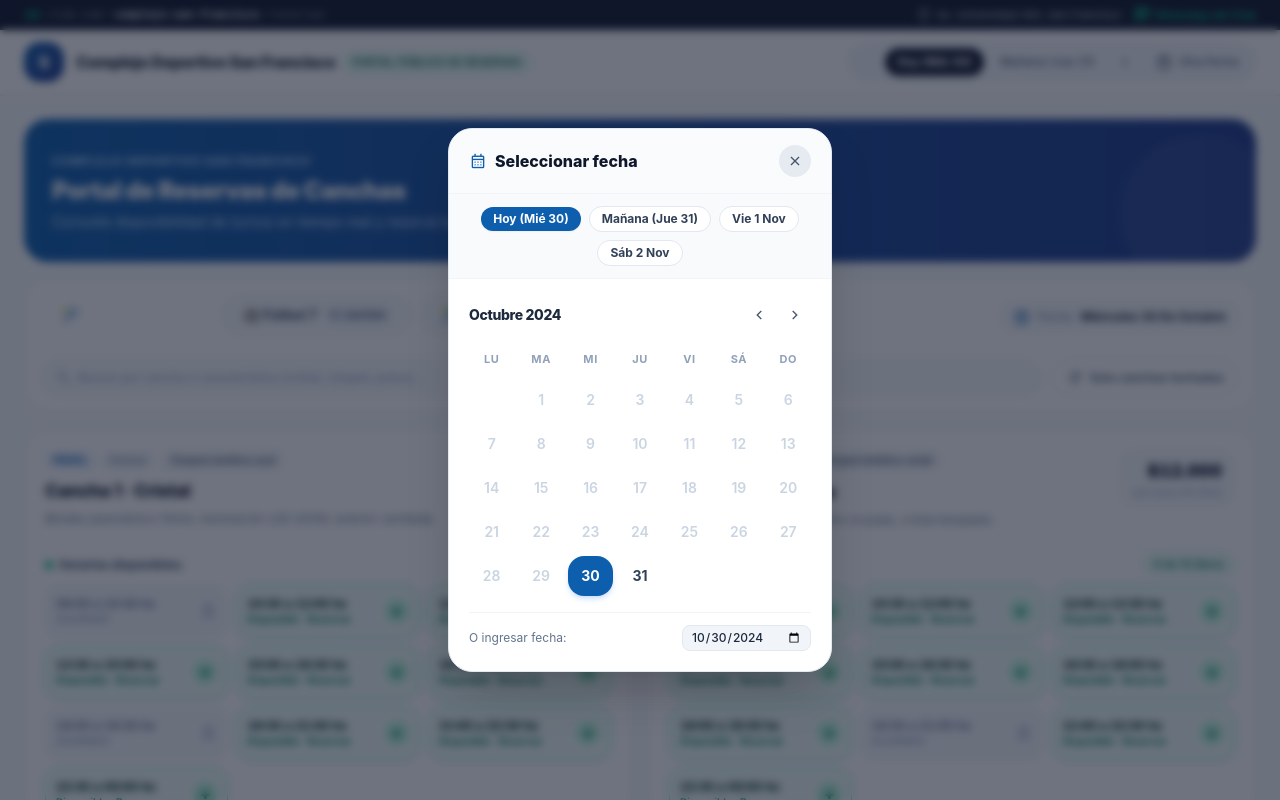
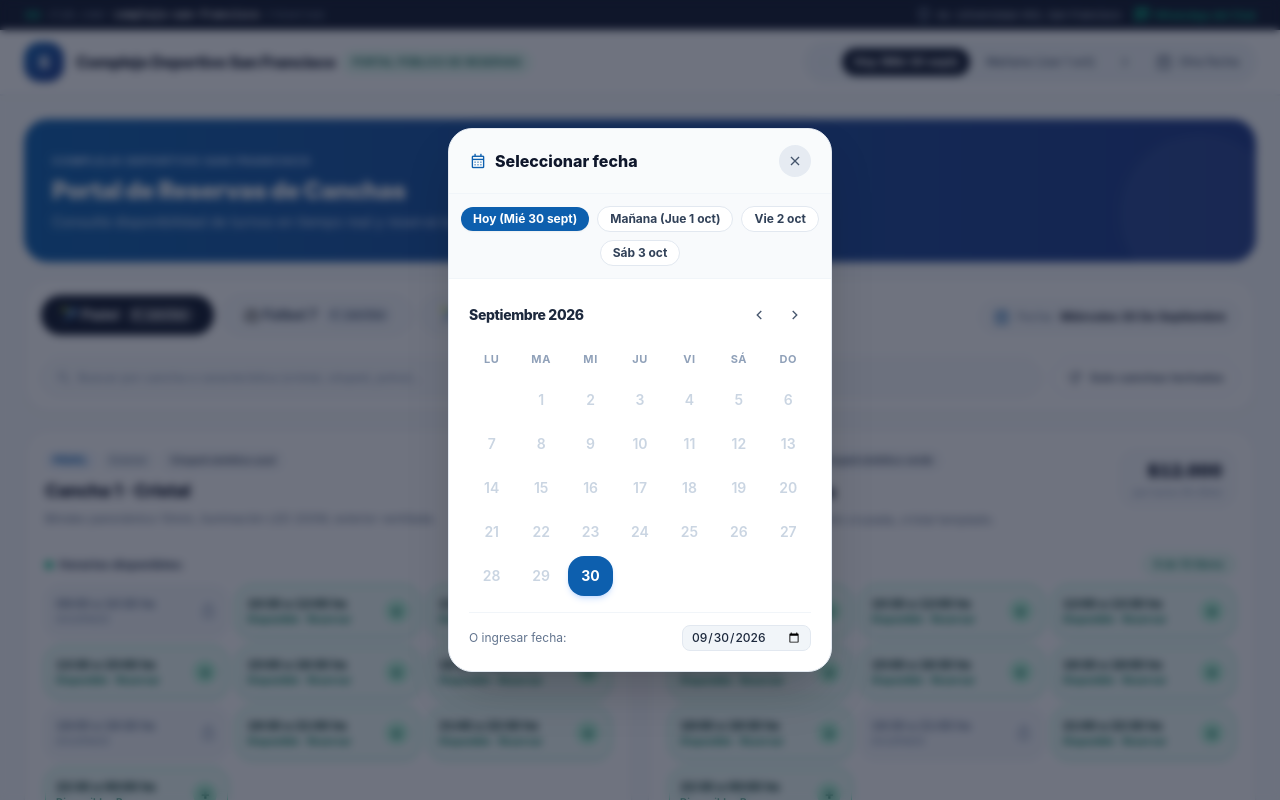
Before and after one commit to NahuelAttar/ASOCIARG-Reservas-Deportivas, a React (Vite) app: page / in a window 1280 px wide. Both pictures are taken after a click on the button "Abrir calendario para elegir otra fecha". Shown: the top 800 px of the page. Built offline with nearby package versions, Linux system fonts and the light colour scheme.

Commit message:
fix: sincronizar fecha actual dinamica de hoy y corregir pantalla en blanco al cambiar de deporte

```diff
--- a/src/App.tsx
+++ b/src/App.tsx
@@ -13,7 +13,58 @@ import {
 import { Court, CustomerData, PublicReservation } from './types';
 import { PORTAL_BASE_TODAY } from './utils/dateUtils';
 
-export default function App() {
+interface ErrorBoundaryProps {
+  children: React.ReactNode;
+}
+
+interface ErrorBoundaryState {
+  hasError: boolean;
+}
+
+class ErrorBoundary extends React.Component<ErrorBoundaryProps, ErrorBoundaryState> {
+  constructor(props: ErrorBoundaryProps) {
+    super(props);
+    this.state = { hasError: false };
+  }
+
+  static getDerivedStateFromError(): ErrorBoundaryState {
+    return { hasError: true };
+  }
+
+  componentDidCatch(error: Error, errorInfo: React.ErrorInfo) {
+    console.error('ErrorBoundary caught:', error, errorInfo);
+  }
+
+  render() {
+    if (this.state.hasError) {
+      return (
+        <div className="min-h-screen bg-slate-50 flex items-center justify-center p-6 text-center">
+          <div className="max-w-md bg-white p-8 rounded-3xl border border-slate-200 shadow-md flex flex-col items-center gap-3">
+            <span className="material-symbols-outlined text-4xl text-[#0D5FAE]">
+              sports_tennis
+            </span>
+            <h2 className="text-base font-bold text-slate-800">
+              Reiniciar vista del portal
+            </h2>
+            <p className="text-xs text-slate-500 leading-relaxed">
+              Ocurrió un inconveniente temporal al cambiar de sección. Podés reiniciar la vista para continuar reservando.
+            </p>
+            <button
+              type="button"
+              onClick={() => this.setState({ hasError: false })}
+              className="mt-2 px-6 py-2.5 rounded-full bg-[#0D5FAE] text-white font-extrabold text-xs cursor-pointer shadow-xs"
+            >
+              Volver a cargar
+            </button>
+          </div>
+        </div>
+      );
+    }
+    return this.props.children;
+  }
+}
+
+function PortalApp() {
   const [club] = useState(MOCK_CLUB);
   const [currentDate, setCurrentDate] = useState<string>(PORTAL_BASE_TODAY);
   const [courts] = useState<Court[]>(INITIAL_COURTS);
@@ -196,3 +247,11 @@ export default function App() {
     </div>
   );
 }
+
+export default function App() {
+  return (
+    <ErrorBoundary>
+      <PortalApp />
+    </ErrorBoundary>
+  );
+}
--- a/src/components/DatePickerModal.tsx
+++ b/src/components/DatePickerModal.tsx
@@ -1,6 +1,6 @@
-import React, { useState } from 'react';
+import React, { useState, useEffect } from 'react';
 import { motion, AnimatePresence } from 'motion/react';
-import { PORTAL_BASE_TODAY, isPastDate } from '../utils/dateUtils';
+import { PORTAL_BASE_TODAY, isPastDate, stepDate, formatDateShort } from '../utils/dateUtils';
 
 interface DatePickerModalProps {
   isOpen: boolean;
@@ -30,6 +30,15 @@ export const DatePickerModal: React.FC<DatePickerModalProps> = ({
   const initialDate = parseDate(selectedDate);
   const [viewYear, setViewYear] = useState(initialDate.getFullYear());
   const [viewMonth, setViewMonth] = useState(initialDate.getMonth()); // 0-indexed
+
+  // Sync calendar view year & month whenever selectedDate or isOpen changes
+  useEffect(() => {
+    if (isOpen) {
+      const d = parseDate(selectedDate);
+      setViewYear(d.getFullYear());
+      setViewMonth(d.getMonth());
+    }
+  }, [isOpen, selectedDate]);
 
   // Format helper to YYYY-MM-DD
   const formatYMD = (year: number, month: number, day: number) => {
@@ -90,6 +99,11 @@ export const DatePickerModal: React.FC<DatePickerModalProps> = ({
     onClose();
   };
 
+  const day0Str = minDate;
+  const day1Str = stepDate(day0Str, 1);
+  const day2Str = stepDate(day0Str, 2);
+  const day3Str = stepDate(day0Str, 3);
+
   return (
     <AnimatePresence>
       {isOpen && (
@@ -113,6 +127,7 @@ export const DatePickerModal: React.FC<DatePickerModalProps> = ({
                 </h3>
               </div>
               <button
+                type="button"
                 onClick={onClose}
                 className="w-8 h-8 rounded-full bg-slate-200/80 hover:bg-slate-200 text-slate-600 flex items-center justify-center transition-colors cursor-pointer"
                 title="Cerrar"
@@ -126,58 +141,58 @@ export const DatePickerModal: React.FC<DatePickerModalProps> = ({
               <button
                 type="button"
                 onClick={() => {
-                  onSelectDate('2024-10-30');
+                  onSelectDate(day0Str);
                   onClose();
                 }}
                 className={`px-3 py-1 rounded-full text-xs font-bold transition-all cursor-pointer ${
-                  selectedDate === '2024-10-30'
+                  selectedDate === day0Str
                     ? 'bg-[#0D5FAE] text-white shadow-xs'
                     : 'bg-white border border-slate-200 text-slate-700 hover:bg-slate-100'
                 }`}
               >
-                Hoy (Mié 30)
+                Hoy ({formatDateShort(day0Str)})
               </button>
               <button
                 type="button"
                 onClick={() => {
-                  onSelectDate('2024-10-31');
+                  onSelectDate(day1Str);
                   onClose();
                 }}
                 className={`px-3 py-1 rounded-full text-xs font-bold transition-all cursor-pointer ${
-                  selectedDate === '2024-10-31'
+                  selectedDate === day1Str
                     ? 'bg-[#0D5FAE] text-white shadow-xs'
                     : 'bg-white border border-slate-200 text-slate-700 hover:bg-slate-100'
                 }`}
               >
-                Mañana (Jue 31)
+                Mañana ({formatDateShort(day1Str)})
               </button>
               <button
                 type="button"
                 onClick={() => {
-                  onSelectDate('2024-11-01');
+                  onSelectDate(day2Str);
                   onClose();
                 }}
                 className={`px-3 py-1 rounded-full text-xs font-bold transition-all cursor-pointer ${
-                  selectedDate === '2024-11-01'
+                  selectedDate === day2Str
                     ? 'bg-[#0D5FAE] text-white shadow-xs'
                     : 'bg-white border border-slate-200 text-slate-700 hover:bg-slate-100'
                 }`}
               >
-                Vie 1 Nov
+                {formatDateShort(day2Str)}
               </button>
               <button
                 type="button"
                 onClick={() => {
-                  onSelectDate('2024-11-02');
+                  onSelectDate(day3Str);
                   onClose();
                 }}
                 className={`px-3 py-1 rounded-full text-xs font-bold transition-all cursor-pointer ${
-                  selectedDate === '2024-11-02'
+                  selectedDate === day3Str
                     ? 'bg-[#0D5FAE] text-white shadow-xs'
                     : 'bg-white border border-slate-200 text-slate-700 hover:bg-slate-100'
                 }`}
               >
-                Sáb 2 Nov
+                {formatDateShort(day3Str)}
               </button>
             </div>
 
--- a/src/components/PublicBookingView.tsx
+++ b/src/components/PublicBookingView.tsx
@@ -1,11 +1,9 @@
 import React, { useState } from 'react';
-import { motion, AnimatePresence } from 'motion/react';
 import {
   Court,
   PublicReservation,
   SportType,
   getSportSlots,
-  calculateEndTime,
   getSportDurationMinutes,
 } from '../types';
 import { formatDateReadable, formatSlotInterval } from '../utils/dateUtils';
@@ -91,19 +89,12 @@ export const PublicBookingView: React.FC<PublicBookingViewProps> = ({
                   key={cat.id}
                   type="button"
                   onClick={() => setSelectedSport(cat.id)}
-                  className={`relative h-10 px-4 sm:px-5 rounded-full text-xs sm:text-sm font-bold whitespace-nowrap transition-all cursor-pointer flex items-center gap-2 shrink-0 ${
+                  className={`h-10 px-4 sm:px-5 rounded-full text-xs sm:text-sm font-bold whitespace-nowrap transition-all cursor-pointer flex items-center gap-2 shrink-0 ${
                     isActive
-                      ? 'text-white shadow-xs'
+                      ? 'bg-slate-900 text-white shadow-xs'
                       : 'text-slate-700 hover:text-slate-900 bg-slate-50 border border-slate-200 hover:bg-slate-100'
                   }`}
                 >
-                  {isActive && (
-                    <motion.div
-                      layoutId="activePublicSportCategory"
-                      className="absolute inset-0 bg-slate-900 rounded-full z-[-1]"
-                      transition={{ type: 'spring', stiffness: 400, damping: 32 }}
-                    />
-                  )}
                   <span>
                     {cat.icon} {cat.label}
                   </span>
@@ -171,7 +162,6 @@ export const PublicBookingView: React.FC<PublicBookingViewProps> = ({
 
       {/* 2. Dynamic Courts & Availability List (Requisito #1, #2, #4, #5) */}
       <div className="grid grid-cols-1 lg:grid-cols-2 gap-4">
-        <AnimatePresence mode="popLayout">
         {courtsForSport.length === 0 ? (
           <div className="col-span-full bg-white rounded-3xl border border-slate-200/80 p-12 text-center text-slate-400 text-xs font-medium flex flex-col items-center justify-center gap-2">
             <span className="material-symbols-outlined text-[32px] text-slate-300">
@@ -182,14 +172,14 @@ export const PublicBookingView: React.FC<PublicBookingViewProps> = ({
               <button
                 type="button"
                 onClick={() => setSearchQuery('')}
-                  className="mt-2 text-xs text-[#0D5FAE] font-bold hover:underline"
+                className="mt-2 text-xs text-[#0D5FAE] font-bold hover:underline cursor-pointer"
               >
                 Borrar filtro de búsqueda
               </button>
             )}
           </div>
         ) : (
-            courtsForSport.map((court, index) => {
+          courtsForSport.map((court) => {
             const courtSlots = getSportSlots(court.sport);
             const durationMinutes = getSportDurationMinutes(court.sport);
             const durationText = durationMinutes === 90 ? '1h 30m' : '1h';
@@ -201,14 +191,9 @@ export const PublicBookingView: React.FC<PublicBookingViewProps> = ({
             const freeCount = courtSlots.length - occupiedCount;
 
             return (
-                <motion.div
-                  layout
+              <div
                 key={court.id}
-                  initial={{ opacity: 0, y: 15 }}
-                  animate={{ opacity: 1, y: 0 }}
-                  exit={{ opacity: 0, scale: 0.96 }}
-                  transition={{ duration: 0.2, delay: index * 0.02 }}
-                  className="bg-white rounded-3xl border border-slate-200/80 shadow-xs p-4 sm:p-5 flex flex-col justify-between gap-4 group"
+                className="bg-white rounded-3xl border border-slate-200/80 shadow-xs p-4 sm:p-5 flex flex-col justify-between gap-4 group transition-shadow hover:shadow-md"
               >
                 {/* Court Header Information (Requisito #2: deporte, nombre, características) */}
                 <div className="flex items-start justify-between gap-3">
@@ -301,13 +286,11 @@ export const PublicBookingView: React.FC<PublicBookingViewProps> = ({
                       }
 
                       return (
-                          <motion.button
+                        <button
                           key={hour}
-                            whileHover={{ scale: 1.02 }}
-                            whileTap={{ scale: 0.98 }}
                           type="button"
                           onClick={() => onSelectSlot(court, hour)}
-                            className="p-2.5 rounded-2xl border border-emerald-300 bg-emerald-50/70 hover:bg-emerald-600 text-emerald-900 hover:text-white flex items-center justify-between transition-all cursor-pointer shadow-2xs group/slot"
+                          className="p-2.5 rounded-2xl border border-emerald-300 bg-emerald-50/70 hover:bg-emerald-600 text-emerald-900 hover:text-white flex items-center justify-between transition-all cursor-pointer shadow-2xs group/slot active:scale-[0.98]"
                           title={`Tocar para reservar de ${intervalText}`}
                         >
                           <div className="flex flex-col text-left">
@@ -321,16 +304,15 @@ export const PublicBookingView: React.FC<PublicBookingViewProps> = ({
                           <span className="w-6 h-6 rounded-full bg-emerald-200/80 group-hover/slot:bg-white text-emerald-800 flex items-center justify-center font-black text-sm shrink-0 transition-colors">
                             +
                           </span>
-                          </motion.button>
+                        </button>
                       );
                     })}
                   </div>
                 </div>
-                </motion.div>
+              </div>
             );
           })
         )}
-        </AnimatePresence>
       </div>
     </div>
   );
--- a/src/components/PublicHeader.tsx
+++ b/src/components/PublicHeader.tsx
@@ -1,5 +1,4 @@
 import React, { useState } from 'react';
-import { motion } from 'motion/react';
 import { ClubInfo } from '../types';
 import { DatePickerModal } from './DatePickerModal';
 import {
@@ -22,12 +21,15 @@ export const PublicHeader: React.FC<PublicHeaderProps> = ({
 }) => {
   const [isDatePickerOpen, setIsDatePickerOpen] = useState(false);
 
-  const isToday = currentDate === PORTAL_BASE_TODAY;
-  const isTomorrow = currentDate === stepDate(PORTAL_BASE_TODAY, 1);
-  const isAtMinDate = currentDate <= PORTAL_BASE_TODAY;
+  const todayStr = PORTAL_BASE_TODAY;
+  const tomorrowStr = stepDate(todayStr, 1);
+
+  const isToday = currentDate === todayStr;
+  const isTomorrow = currentDate === tomorrowStr;
+  const isAtMinDate = currentDate <= todayStr;
 
   const handleStep = (offset: number) => {
-    const next = stepDate(currentDate, offset, PORTAL_BASE_TODAY);
+    const next = stepDate(currentDate, offset, todayStr);
     onDateChange(next);
   };
 
@@ -104,36 +106,26 @@ export const PublicHeader: React.FC<PublicHeaderProps> = ({
 
               <button
                 type="button"
-                onClick={() => onDateChange(PORTAL_BASE_TODAY)}
-                className={`relative z-10 px-3 py-1.5 rounded-full transition-colors cursor-pointer ${
-                  isToday ? 'text-white font-bold' : 'text-slate-600 hover:text-slate-900'
+                onClick={() => onDateChange(todayStr)}
+                className={`px-3 py-1.5 rounded-full transition-colors cursor-pointer ${
+                  isToday
+                    ? 'bg-slate-900 text-white font-bold shadow-xs'
+                    : 'text-slate-600 hover:text-slate-900 hover:bg-slate-200/60'
                 }`}
               >
-                {isToday && (
-                  <motion.div
-                    layoutId="activeDatePill"
-                    className="absolute inset-0 bg-slate-900 rounded-full shadow-xs z-[-1]"
-                    transition={{ type: 'spring', stiffness: 380, damping: 30 }}
-                  />
-                )}
-                Hoy (Mié 30)
+                Hoy ({formatDateShort(todayStr)})
               </button>
 
               <button
                 type="button"
-                onClick={() => onDateChange(stepDate(PORTAL_BASE_TODAY, 1))}
-                className={`relative z-10 px-3 py-1.5 rounded-full transition-colors cursor-pointer ${
-                  isTomorrow ? 'text-white font-bold' : 'text-slate-600 hover:text-slate-900'
+                onClick={() => onDateChange(tomorrowStr)}
+                className={`px-3 py-1.5 rounded-full transition-colors cursor-pointer ${
+                  isTomorrow
+                    ? 'bg-slate-900 text-white font-bold shadow-xs'
+                    : 'text-slate-600 hover:text-slate-900 hover:bg-slate-200/60'
                 }`}
               >
-                {isTomorrow && (
-                  <motion.div
-                    layoutId="activeDatePill"
-                    className="absolute inset-0 bg-slate-900 rounded-full shadow-xs z-[-1]"
-                    transition={{ type: 'spring', stiffness: 380, damping: 30 }}
-                  />
-                )}
-                Mañana (Jue 31)
+                Mañana ({formatDateShort(tomorrowStr)})
               </button>
 
               {/* Forward button */}
@@ -150,7 +142,7 @@ export const PublicHeader: React.FC<PublicHeaderProps> = ({
               <button
                 type="button"
                 onClick={() => setIsDatePickerOpen(true)}
-                className={`relative z-10 px-3 py-1.5 rounded-full transition-colors cursor-pointer flex items-center gap-1.5 ${
+                className={`px-3 py-1.5 rounded-full transition-colors cursor-pointer flex items-center gap-1.5 ${
                   !isToday && !isTomorrow
                     ? 'text-white font-bold bg-[#0D5FAE] shadow-xs'
                     : 'text-slate-600 hover:text-slate-900 hover:bg-slate-200/60'
@@ -185,7 +177,7 @@ export const PublicHeader: React.FC<PublicHeaderProps> = ({
               disabled={isAtMinDate}
               onClick={() => handleStep(-1)}
               className={`w-6 h-6 rounded-full flex items-center justify-center ${
-                isAtMinDate ? 'text-slate-300 opacity-40 cursor-not-allowed' : 'text-slate-600 hover:bg-slate-300'
+                isAtMinDate ? 'text-slate-300 opacity-40 cursor-not-allowed' : 'text-slate-600 hover:bg-slate-300 cursor-pointer'
               }`}
               title={isAtMinDate ? 'No se pueden consultar fechas pasadas' : 'Día anterior'}
             >
@@ -194,7 +186,7 @@ export const PublicHeader: React.FC<PublicHeaderProps> = ({
 
             <button
               type="button"
-              onClick={() => onDateChange(PORTAL_BASE_TODAY)}
+              onClick={() => onDateChange(todayStr)}
               className={`px-2.5 py-1 rounded-full transition-colors cursor-pointer text-xs ${
                 isToday ? 'bg-slate-900 text-white font-bold shadow-xs' : 'text-slate-600'
               }`}
@@ -203,7 +195,7 @@ export const PublicHeader: React.FC<PublicHeaderProps> = ({
             </button>
             <button
               type="button"
-              onClick={() => onDateChange(stepDate(PORTAL_BASE_TODAY, 1))}
+              onClick={() => onDateChange(tomorrowStr)}
               className={`px-2.5 py-1 rounded-full transition-colors cursor-pointer text-xs ${
                 isTomorrow ? 'bg-slate-900 text-white font-bold shadow-xs' : 'text-slate-600'
               }`}
@@ -214,7 +206,7 @@ export const PublicHeader: React.FC<PublicHeaderProps> = ({
             <button
               type="button"
               onClick={() => handleStep(1)}
-              className="w-6 h-6 rounded-full flex items-center justify-center text-slate-600 hover:bg-slate-300"
+              className="w-6 h-6 rounded-full flex items-center justify-center text-slate-600 hover:bg-slate-300 cursor-pointer"
               title="Día siguiente"
             >
               <span className="material-symbols-outlined text-[14px]">chevron_right</span>
@@ -250,7 +242,7 @@ export const PublicHeader: React.FC<PublicHeaderProps> = ({
         isOpen={isDatePickerOpen}
         onClose={() => setIsDatePickerOpen(false)}
         selectedDate={currentDate}
-        minDate={PORTAL_BASE_TODAY}
+        minDate={todayStr}
         onSelectDate={(newDate) => {
           onDateChange(newDate);
         }}
--- a/src/data/mockData.ts
+++ b/src/data/mockData.ts
@@ -1,4 +1,5 @@
 import { ClubInfo, Court, PublicReservation } from '../types';
+import { PORTAL_BASE_TODAY, stepDate } from '../utils/dateUtils';
 
 export const MOCK_CLUB: ClubInfo = {
   id: 'club-san-francisco',
@@ -160,7 +161,10 @@ export const INITIAL_COURTS: Court[] = [
   },
 ];
 
-// Ocupación inicial para que el usuario público vea claramente qué turnos están ocupados y cuáles libres
+const today = PORTAL_BASE_TODAY;
+const tomorrow = stepDate(today, 1);
+
+// Ocupación inicial para que el usuario público vea claramente qué turnos están ocupados y cuáles libres hoy y mañana
 export const INITIAL_PUBLIC_RESERVATIONS: PublicReservation[] = [
   {
     id: 'res-init-1',
@@ -170,12 +174,12 @@ export const INITIAL_PUBLIC_RESERVATIONS: PublicReservation[] = [
     courtName: 'Cancha 1 · Cristal',
     sport: 'padel',
     sportLabel: 'Pádel',
-    date: '2024-10-30',
+    date: today,
     startTime: '09:00',
     endTime: '10:30',
     price: 12000,
     customer: { firstName: 'Lucas', lastName: 'G.', phone: '3564-998811' },
-    createdAt: '2024-10-29T10:00:00',
+    createdAt: new Date().toISOString(),
   },
   {
     id: 'res-init-2',
@@ -185,12 +189,12 @@ export const INITIAL_PUBLIC_RESERVATIONS: PublicReservation[] = [
     courtName: 'Cancha 1 · Cristal',
     sport: 'padel',
     sportLabel: 'Pádel',
-    date: '2024-10-30',
+    date: today,
     startTime: '18:00',
     endTime: '19:30',
     price: 12000,
     customer: { firstName: 'Juan', lastName: 'P.', phone: '3564-410022' },
-    createdAt: '2024-10-29T11:00:00',
+    createdAt: new Date().toISOString(),
   },
   {
     id: 'res-init-3',
@@ -200,12 +204,12 @@ export const INITIAL_PUBLIC_RESERVATIONS: PublicReservation[] = [
     courtName: 'Cancha 2 · Techada',
     sport: 'padel',
     sportLabel: 'Pádel',
-    date: '2024-10-30',
+    date: today,
     startTime: '19:30',
     endTime: '21:00',
     price: 12000,
     customer: { firstName: 'Carla', lastName: 'B.', phone: '3564-672190' },
-    createdAt: '2024-10-29T12:00:00',
+    createdAt: new Date().toISOString(),
   },
   {
     id: 'res-init-4',
@@ -215,12 +219,12 @@ export const INITIAL_PUBLIC_RESERVATIONS: PublicReservation[] = [
     courtName: 'Cancha 1 · Sintético Pro',
     sport: 'futbol',
     sportLabel: 'Fútbol 7',
-    date: '2024-10-30',
+    date: today,
     startTime: '20:00',
     endTime: '21:00',
     price: 25000,
     customer: { firstName: 'Martín', lastName: 'G.', phone: '3564-582910' },
-    createdAt: '2024-10-29T14:00:00',
+    createdAt: new Date().toISOString(),
   },
   {
     id: 'res-init-5',
@@ -230,12 +234,12 @@ export const INITIAL_PUBLIC_RESERVATIONS: PublicReservation[] = [
     courtName: 'Cancha 2 · Sintético Pro',
     sport: 'futbol',
     sportLabel: 'Fútbol 7',
-    date: '2024-10-30',
+    date: today,
     startTime: '21:00',
     endTime: '22:00',
     price: 25000,
     customer: { firstName: 'Matías', lastName: 'R.', phone: '3564-445299' },
-    createdAt: '2024-10-29T15:00:00',
+    createdAt: new Date().toISOString(),
   },
   {
     id: 'res-init-6',
@@ -245,11 +249,26 @@ export const INITIAL_PUBLIC_RESERVATIONS: PublicReservation[] = [
     courtName: 'Cancha 1 · Polvo de ladrillo',
     sport: 'tenis',
     sportLabel: 'Tenis',
-    date: '2024-10-30',
+    date: today,
     startTime: '18:00',
     endTime: '19:30',
     price: 15000,
     customer: { firstName: 'Carlos', lastName: 'M.', phone: '3564-332211' },
-    createdAt: '2024-10-29T16:00:00',
+    createdAt: new Date().toISOString(),
+  },
+  {
+    id: 'res-init-7',
+    bookingCode: 'RES-4017',
+    clubId: 'club-san-francisco',
+    courtId: 'padel-3',
+    courtName: 'Cancha 3 · Cristal',
+    sport: 'padel',
+    sportLabel: 'Pádel',
+    date: tomorrow,
+    startTime: '19:30',
+    endTime: '21:00',
+    price: 12000,
+    customer: { firstName: 'Gonzalo', lastName: 'M.', phone: '3564-112233' },
+    createdAt: new Date().toISOString(),
   },
 ];
--- a/src/utils/dateUtils.ts
+++ b/src/utils/dateUtils.ts
@@ -1,19 +1,30 @@
 import { SportType, calculateEndTime } from '../types';
 
-// Anchor reference date for the portal (matches mock data reservations)
-export const PORTAL_BASE_TODAY = '2024-10-30';
+/**
+ * Returns today's actual date in YYYY-MM-DD format based on local client time.
+ */
+export function getTodayDateString(): string {
+  const now = new Date();
+  const y = now.getFullYear();
+  const m = String(now.getMonth() + 1).padStart(2, '0');
+  const d = String(now.getDate()).padStart(2, '0');
+  return `${y}-${m}-${d}`;
+}
+
+// Current dynamic today's date
+export const PORTAL_BASE_TODAY = getTodayDateString();
 
 /**
  * Checks whether a given YYYY-MM-DD date is strictly in the past relative to the portal base today.
  */
-export function isPastDate(dateStr: string, minDate: string = PORTAL_BASE_TODAY): boolean {
+export function isPastDate(dateStr: string, minDate: string = getTodayDateString()): boolean {
   return dateStr < minDate;
 }
 
 /**
  * Steps a YYYY-MM-DD date by an offset of days (+1 or -1), preventing navigation to past dates.
  */
-export function stepDate(currentDateStr: string, offset: number, minDate: string = PORTAL_BASE_TODAY): string {
+export function stepDate(currentDateStr: string, offset: number, minDate: string = getTodayDateString()): string {
   try {
     const [y, m, d] = currentDateStr.split('-').map(Number);
     const dateObj = new Date(y, (m || 1) - 1, d || 1, 12, 0, 0);
```
Lines whose indentation alone changed are shown as unchanged.
